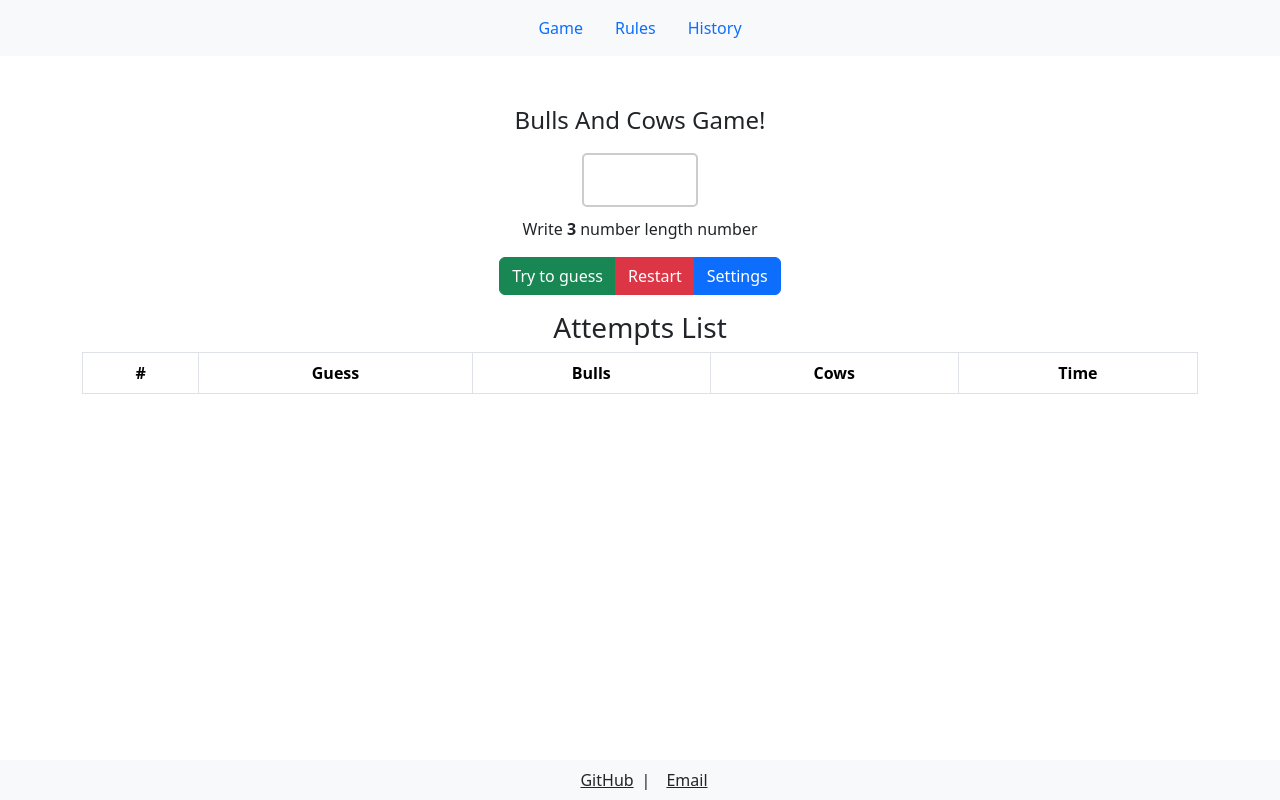
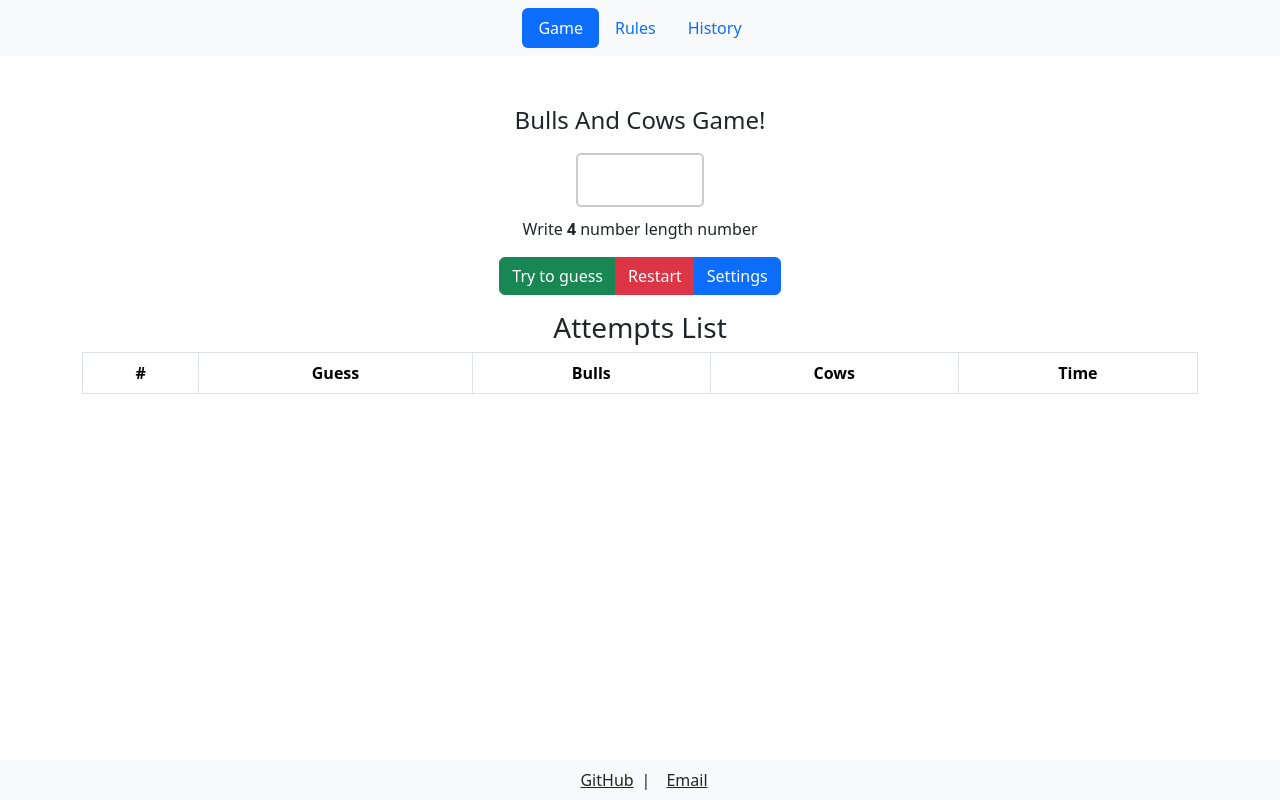
Before and after one commit to ImWeffi/Bulls_Cows, a React (Create React App) app: page / in a window 1280 px wide. Built offline with nearby package versions, Linux system fonts and the light colour scheme.

Commit message:
Fix bug with link and game

```diff
--- a/src/App.js
+++ b/src/App.js
@@ -12,8 +12,7 @@ function App() {
       <GameAttemptsProvider>
       <BrowserRouter>
         <Routes>
-          <Route index element={<Game />} />
-          <Route path="/game" element={<Game />} />
+          <Route path="/" element={<Game />} />
           <Route path="/history" element={<History />} />
           <Route path="/rules" element={<Rules />} />
           <Route path="/*" element={<NotFound />} />
--- a/src/components/Header.jsx
+++ b/src/components/Header.jsx
@@ -8,7 +8,7 @@ export default function Header() {
     <header className="d-flex justify-content-center py-2 bg-light text-black">
       <ul className="nav nav-pills">
         <li className="nav-item">
-          <NavLink to="/game" className="nav-link" activeclassname="active">
+          <NavLink to="/" className="nav-link" activeclassname="active">
             Game
           </NavLink>
         </li>
--- a/src/pages/Game.jsx
+++ b/src/pages/Game.jsx
@@ -8,7 +8,7 @@ import SettingsModal from "../components/SettingsModal";
 import Footer from "../components/Footer";
 
 const Game = () => {
-  const [numberLength, setNumberLength] = useState(3);
+  const [numberLength, setNumberLength] = useState(4);
   const [randomNumber, setRandomNumber] = useState(generateThreeDigitNumber());
   const [guess, setGuess] = useState("");
   const [feedback, setFeedback] = useState("");
@@ -59,6 +59,10 @@ const Game = () => {
 
   function guessSumbit(event) {
     event.preventDefault();
+    if (guess.length !== numberLength) {
+      alert(`Please enter a ${numberLength} digit number.`);
+      return;
+    }
     const { bulls, cows } = calculateBullsAndCows();
     const attemptResult = {
       guess,
--- a/src/pages/NotFound.jsx
+++ b/src/pages/NotFound.jsx
@@ -3,7 +3,7 @@ import 'bootstrap/dist/css/bootstrap.min.css';
 const NotFound = () => {
   return (
     <div>
-      <strong>This page doesn't exist. Go</strong> <Link to="/game">game</Link>
+      <strong>This page doesn't exist. Go</strong> <Link to="/">game</Link>
     </div>
   );
 };
```
Also changed, not shown: 1 other file (tests, documents, lock files or other folders).
